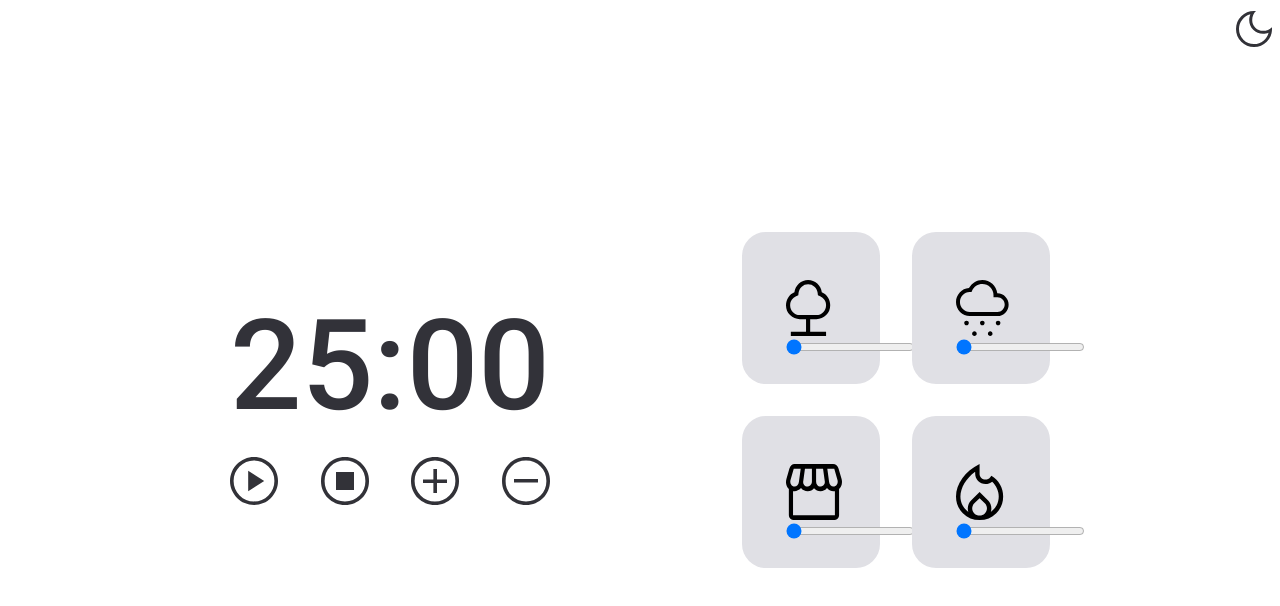
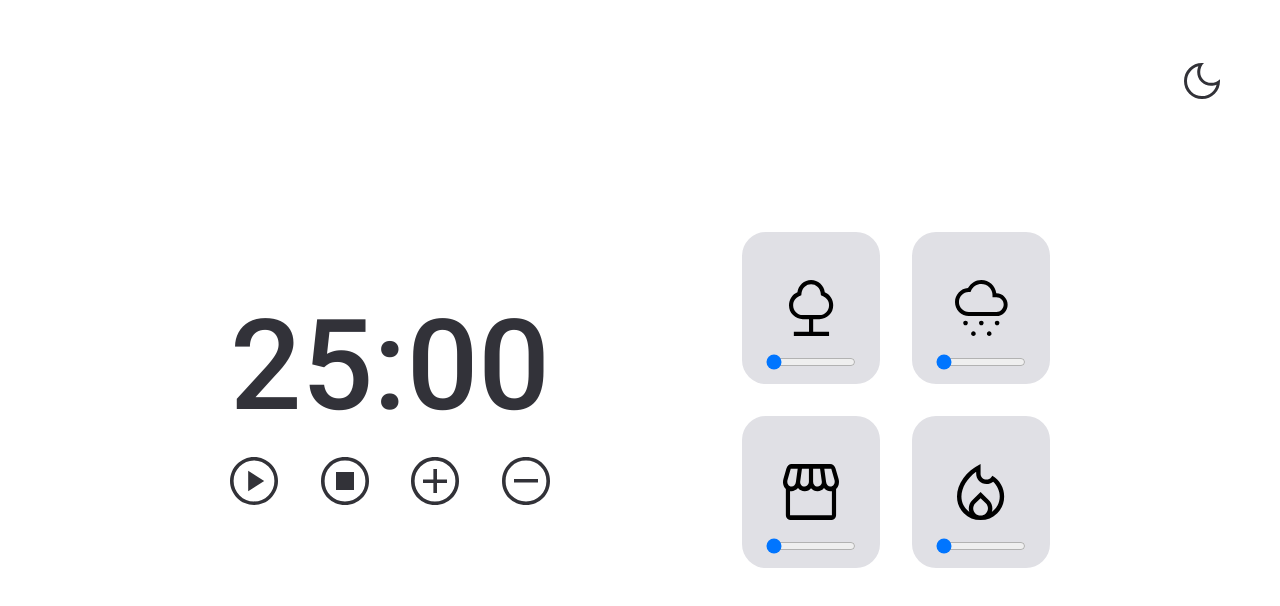
Before and after one commit to julianakcm1/FocusTimer2.0, a plain HTML site: page index.html in a window 1280 px wide. Drawn offline with Linux system fonts and the light colour scheme.

Commit message:
Update style.css

```diff
--- a/style.css
+++ b/style.css
@@ -20,6 +20,9 @@
 
   --icon-color: #FFFFFF;
   --icon-color-card-selected: #000000;
+
+  --slider-color: #FFFFFF;
+  --slider-color-selected: #FFFFFF;
 }
 
 .light {
@@ -31,6 +34,9 @@
 
   --icon-color: #000000;
   --icon-color-card-selected: #FFFFFF;
+
+  --slider-color: red;
+  --slider-color-selected: #000000;
 }
 
 .hide {
@@ -56,8 +62,8 @@ body {
 header {
   margin: 0.3rem 0;
   position: absolute;
-  top: 0.8rem;
-  right: 0.8rem;
+  top: 6rem;
+  right: 6rem;
 }
 
 main {
@@ -107,6 +113,9 @@ button:hover svg path {
   height: 15.2rem;
   cursor: pointer;
   transition: background .7s ease;
+  display: flex;
+  flex-direction: column;
+  align-items: center;
 }
 
 .card svg path {
@@ -116,12 +125,25 @@ button:hover svg path {
 .card:hover {
   background: var(--bg-card-hover);
   transform: scale(1.1);
-  /* transition: all 2s; */
   transition: ease-in-out .6s;
 }
 
 .card:hover svg path {
   fill: var(--icon-color-card-selected);
+}
+
+.volumeSlider {
+  align-items: center;
+  margin-top: 1.5rem;
+  width: 9rem;
+  height: 1.6rem;
+  border-radius: .5rem;
+  background-color: var(--slider-color);
+  outline: none;
+}
+
+.card.select .volumeSlider{
+  background-color: var(--slider-color-selected);
 }
 
 @media (max-width: 853px) {
```
